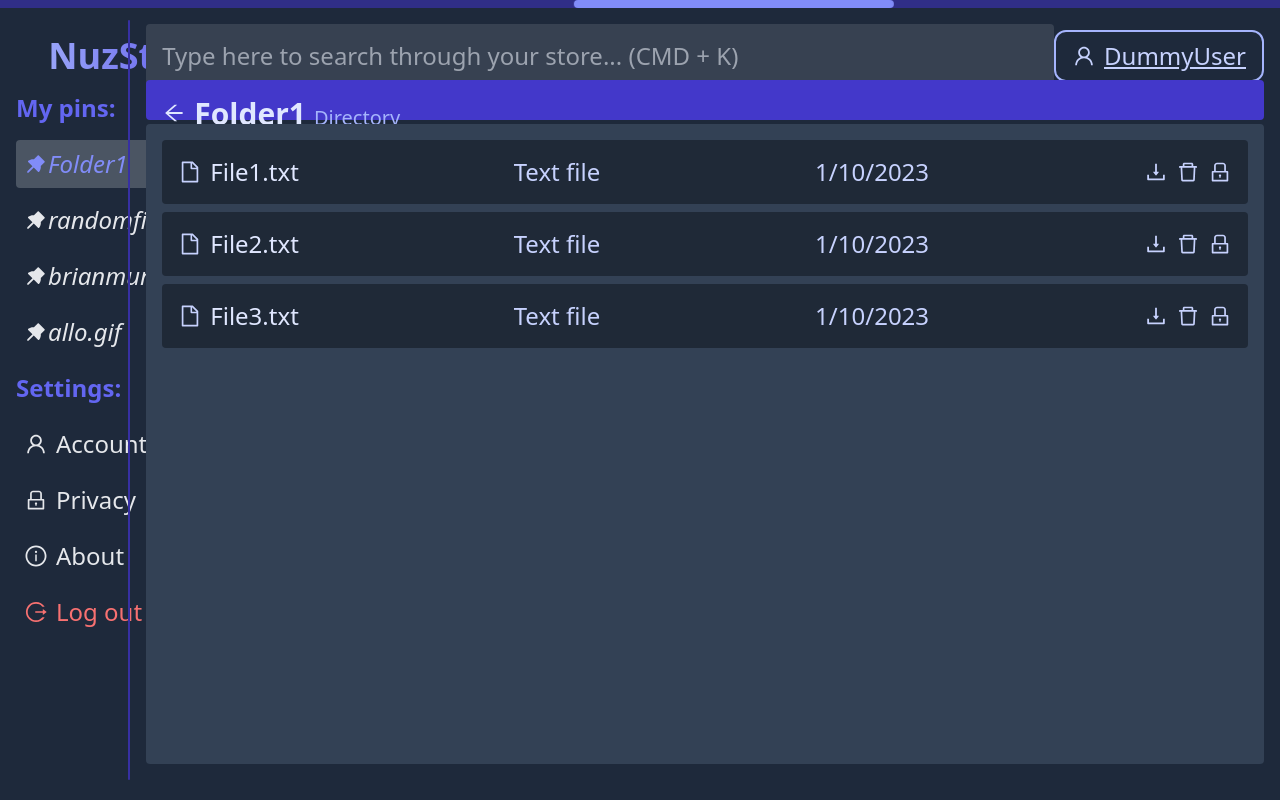
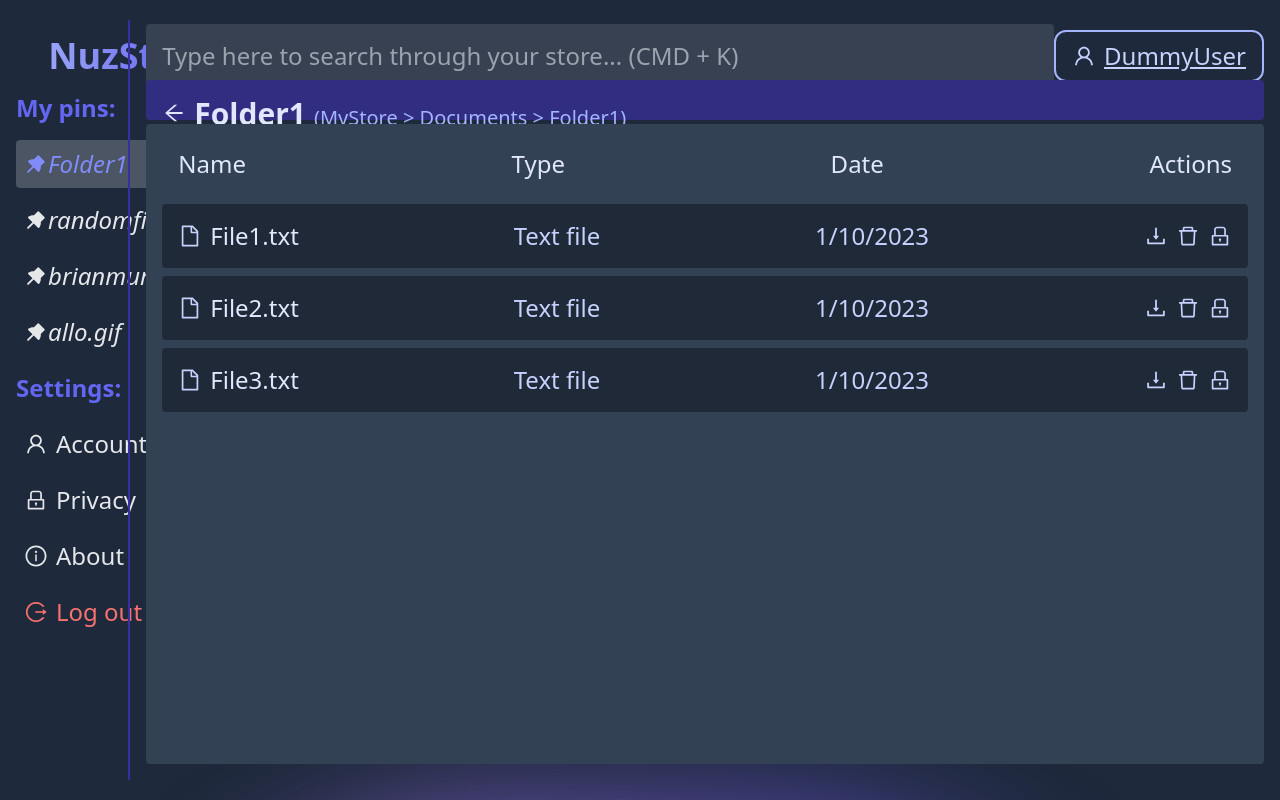
Before and after one commit to TheOrionsB/NuzStore, a Next.js app: page /mystore in a window 1280 px wide. Built offline with nearby package versions, Linux system fonts and the light colour scheme.

Commit message:
(mystore/maincontent) Removing dummy loading bar and adding neon effect at the bottom of the page

```diff
--- a/components/layouts/mystore/storecontentsublayout.tsx
+++ b/components/layouts/mystore/storecontentsublayout.tsx
@@ -11,12 +11,18 @@ const StoreContentSubLayout: React.FC<{}> = () => {
                     <h2 className="underline">DummyUser</h2>
                 </div>
             </div>
-            <div className="h-[5vh] p-4 flex flex-row items-baseline space-x-2 bg-indigo-700 rounded">
+            <div className="h-[5vh] p-4 flex flex-row items-baseline space-x-2 bg-indigo-900 rounded">
                 <AiOutlineArrowLeft className="text-indigo-100 font-bold" />
                 <h1 className="text-3xl text-indigo-100 font-bold">Folder1</h1>
-                <h3 className="text-xl text-indigo-300">Directory</h3>
+                <h3 className="text-xl text-indigo-300">(MyStore {'>'} Documents {'>'} Folder1)</h3>
             </div>
             <div className="h-[80vh] flex flex-col overflow-y-scroll bg-slate-700 rounded">
+                <div className="flex flex-row px-8 pt-6 pb-2 justify-between text-indigo-100">
+                    <h2>Name</h2>
+                    <h2>Type</h2>
+                    <h2>Date</h2>
+                    <h2>Actions</h2>
+                </div>
                 <ul className="p-4 space-y-2 ">
                     <li><ItemEntry name={"File1.txt"} type={"Text file"} uploadDate={new Date()} owner={"DummyUser"} key={1}/></li>
                     <li><ItemEntry name={"File2.txt"} type={"Text file"} uploadDate={new Date()} owner={"DummyUser"} key={2}/></li>
--- a/components/layouts/mystore/storelayout.tsx
+++ b/components/layouts/mystore/storelayout.tsx
@@ -12,9 +12,10 @@ const StoreLayout: React.FC<PropsWithChildren> = ({ children }) => {
                     <Navigation />
                 </div>
                 <HorizontalSeparator />
-                <main className='w-[90vw]'><StoreContentSubLayout/></main>
+                <main className='w-[90vw] z-10'><StoreContentSubLayout/></main>
             </div>
-            <LoadingBar/>
+            <div className='overflow-y-hidden animate-pulse h-full w-5/6 left-[50%] translate-x-[-50%] rounded-full bg-gradient-to-l from-indigo-600 to-purple-400 blur-3xl fixed -bottom-[102%]'></div>
+            {/* <LoadingBar/> */}
         </div>
     )
 }
--- a/components/loadingbar.tsx
+++ b/components/loadingbar.tsx
@@ -1,9 +1,9 @@
 const LoadingBar: React.FC<{}> = () => {
     return (
-        <div className="absolute top-0 left-0 w-full">
-            <div className="absolute z-10 h-2 top-0 left-0 w-1/4 animate-translateright rounded bg-indigo-400">
+        <div className="fixed top-0 left-0 w-full">
+            <div className="fixed z-10 h-2 top-0 overflow-y-hidden left-0 w-1/4 animate-translateright rounded  shadow-lg shadow-indigo-400 bg-indigo-400">
             </div>
-            <div className="absolute z-0 top-0 left-0 w-full h-2 bg-indigo-800 animate-pulse">
+            <div className="fixed z-0 top-0 left-0 w-full h-2 bg-indigo-800 animate-pulse">
             </div>
         </div>
     )
```
